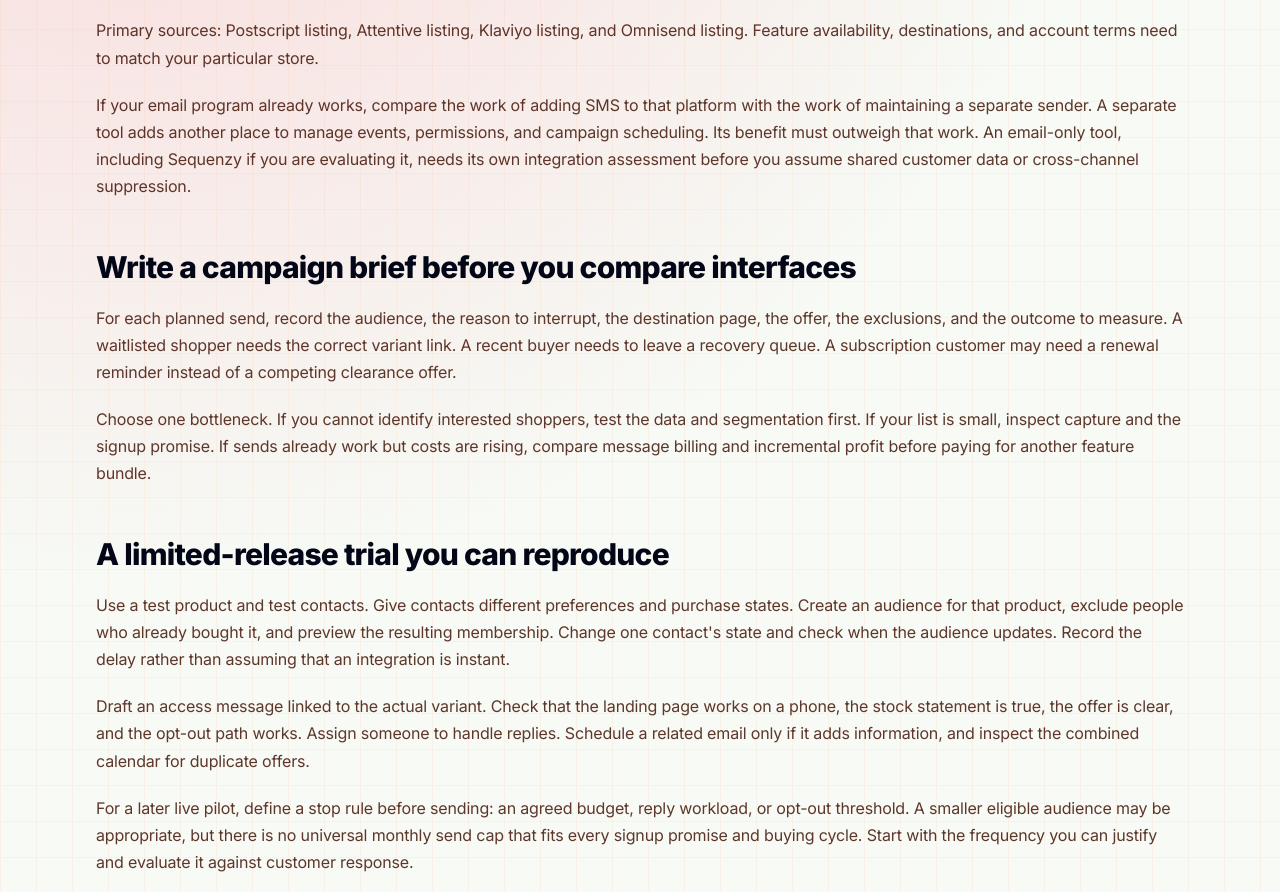
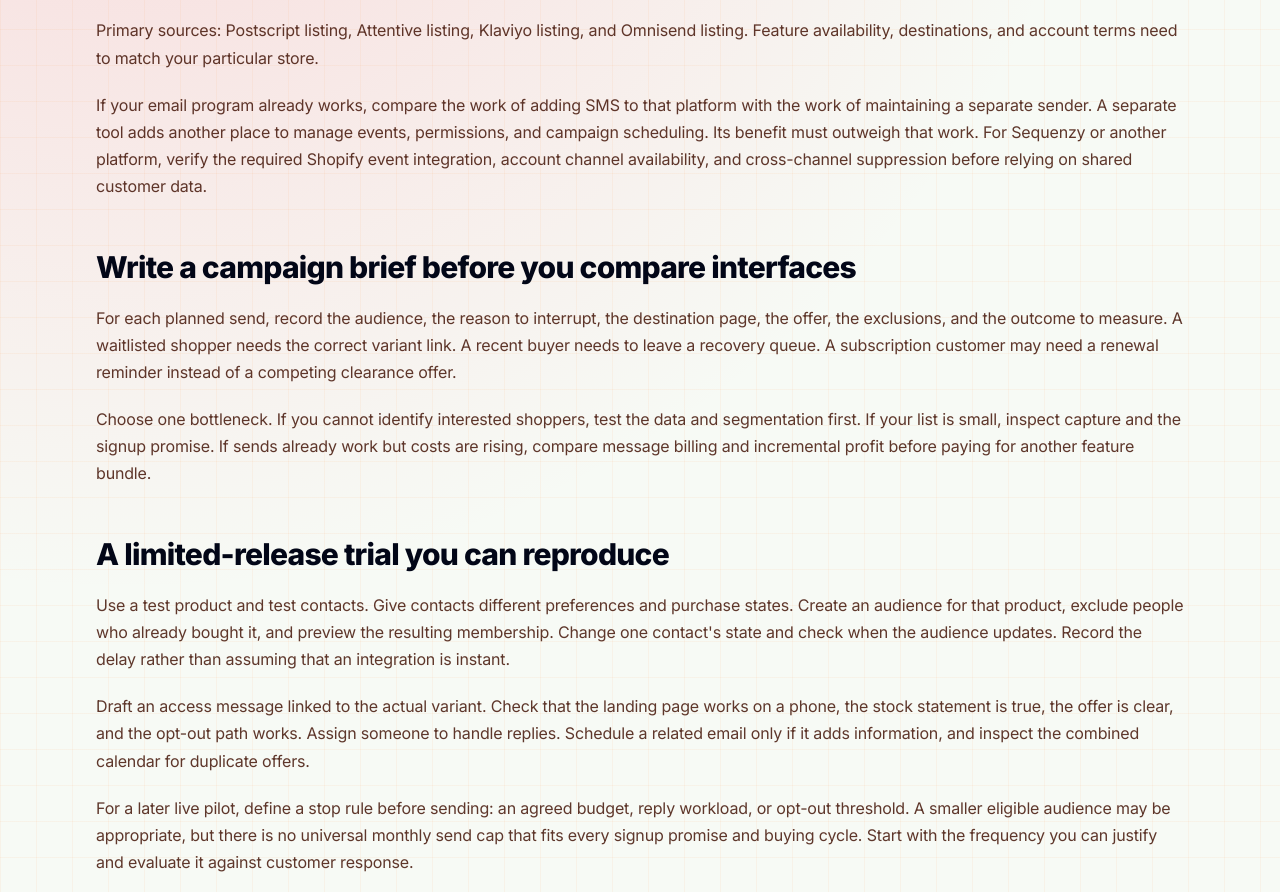
Before and after one commit to polnikale/shopifysmsmarketingapps, an Astro site: page / in a window 1280 px wide. Shown: the part 1087-1979 px from the top of the page. Built offline with nearby package versions, Linux system fonts and the light colour scheme; Astro itself is replaced by a stand-in of ours.

Commit message:
Correct homepage Sequenzy channel assessment

```diff
--- a/src/pages/index.astro
+++ b/src/pages/index.astro
@@ -25,7 +25,7 @@ const desc = 'Choose a Shopify SMS platform using a practical workflow trial, me
       </tbody>
     </table></div>
     <p>Primary sources: <a href="https://apps.shopify.com/postscript-sms-marketing">Postscript listing</a>, <a href="https://apps.shopify.com/attentive">Attentive listing</a>, <a href="https://apps.shopify.com/klaviyo-email-marketing">Klaviyo listing</a>, and <a href="https://apps.shopify.com/omnisend">Omnisend listing</a>. Feature availability, destinations, and account terms need to match your particular store.</p>
-    <p>If your email program already works, compare the work of adding SMS to that platform with the work of maintaining a separate sender. A separate tool adds another place to manage events, permissions, and campaign scheduling. Its benefit must outweigh that work. An email-only tool, including Sequenzy if you are evaluating it, needs its own integration assessment before you assume shared customer data or cross-channel suppression.</p>
+    <p>If your email program already works, compare the work of adding SMS to that platform with the work of maintaining a separate sender. A separate tool adds another place to manage events, permissions, and campaign scheduling. Its benefit must outweigh that work. For Sequenzy or another platform, verify the required Shopify event integration, account channel availability, and cross-channel suppression before relying on shared customer data.</p>
     <h2>Write a campaign brief before you compare interfaces</h2>
     <p>For each planned send, record the audience, the reason to interrupt, the destination page, the offer, the exclusions, and the outcome to measure. A waitlisted shopper needs the correct variant link. A recent buyer needs to leave a recovery queue. A subscription customer may need a renewal reminder instead of a competing clearance offer.</p>
     <p>Choose one bottleneck. If you cannot identify interested shoppers, test the data and segmentation first. If your list is small, inspect capture and the signup promise. If sends already work but costs are rising, compare message billing and incremental profit before paying for another feature bundle.</p>
```
